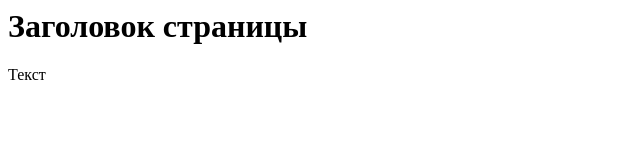
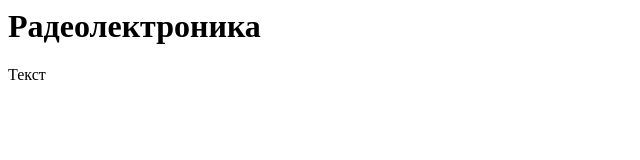
Before and after one commit to ZhiltIv/Radio, a plain HTML site: page index.html in a window 1280 px wide. Shown: the whole page, without its empty margins (0-640 px from the left). Drawn offline with Linux system fonts and the light colour scheme.

Commit message:
Заголовки

```diff
--- a/index.html
+++ b/index.html
@@ -1,9 +1,9 @@
 <html>
   <head>
-    <title>Заголовок сайта</title>
+    <title>Моё хобби</title>
   </head>
   <body>
-    <h1>Заголовок страницы</h1>
+    <h1>Радеолектроника</h1>
     <p>Текст</p>
   </body>
 </html>
```
